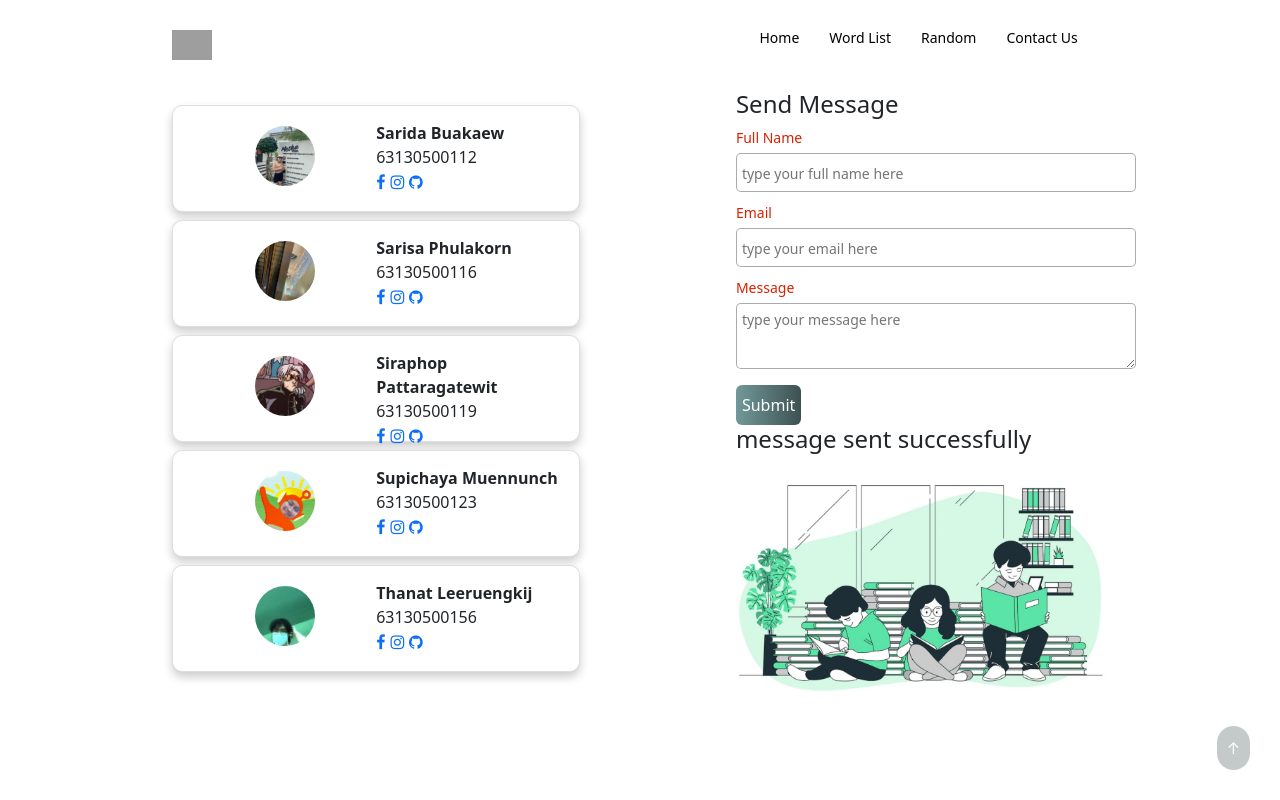
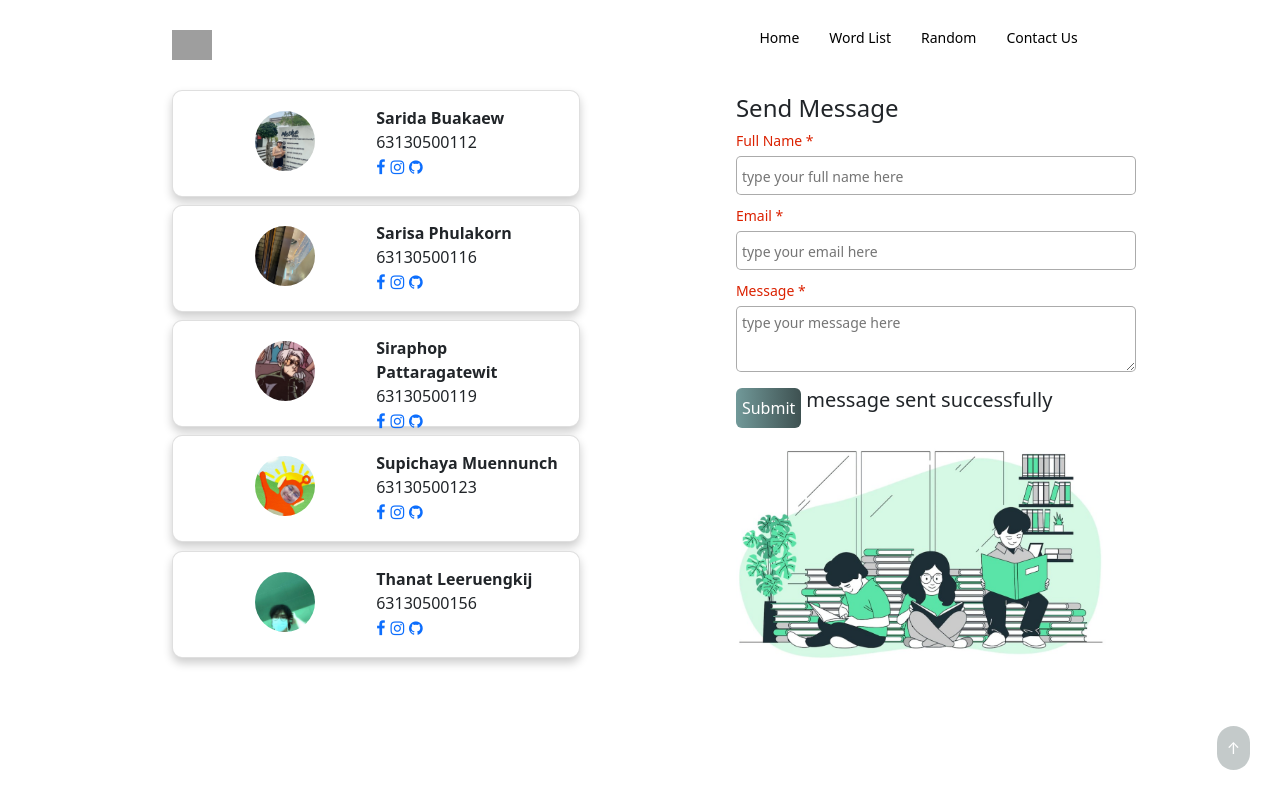
Before and after one commit to phop-parker/SEC-3-GROUP3-WORDGLOSSARY, a Vue app: page /contact in a window 1280 px wide. Both pictures are taken after typing "Sample", "name@example.com", "Sample" into the empty fields and a click on the button "Submit". Built offline with nearby package versions, Linux system fonts and the light colour scheme; no server answers; grey boxes are pictures that could not be loaded.

Commit message:
detect sending undefined at contact us form

```diff
--- a/data/db.json
+++ b/data/db.json
@@ -24,7 +24,52 @@
       "id": 1
     },
     {
-      "id": 2
+      "name": "rte",
+      "email": "wertw",
+      "message": "ewrtr",
+      "id": 3
+    },
+    {
+      "name": "fyu",
+      "email": "kok",
+      "message": "p",
+      "id": 4
+    },
+    {
+      "name": "fgh",
+      "email": "fghdf",
+      "message": "hgfd",
+      "id": 5
+    },
+    {
+      "name": "ghdf",
+      "email": "gdfh",
+      "message": "dfghdf",
+      "id": 6
+    },
+    {
+      "name": "fdg",
+      "email": "fdsg",
+      "message": "dfgsd",
+      "id": 7
+    },
+    {
+      "name": "vfffg",
+      "email": "dsgdf",
+      "message": "gffdsg",
+      "id": 8
+    },
+    {
+      "name": "rthtr",
+      "email": "htrh",
+      "message": "htrhr",
+      "id": 9
+    },
+    {
+      "name": "dfgdfg",
+      "email": "fdgdfg",
+      "message": "xzcxzc",
+      "id": 10
     }
   ]
 }
--- a/src/components/ContactUsForm.vue
+++ b/src/components/ContactUsForm.vue
@@ -10,10 +10,16 @@ const props = defineProps({
 	status: {
 		type: Boolean,
 		default: false
+	},
+	failed:{
+		type:String,
+		default:""
 	}
 })
 
+
 const isSuccess = computed(() => props.status)
+const isFailed = computed(()=> props.failed)
 const msgDetails = computed(() => {
 	return {
 		name: props.contactUs.name,
@@ -28,7 +34,7 @@ const msgDetails = computed(() => {
 		<div class="form-container">
 			<h4>Send Message</h4>
 			<div>
-				<p class="label">Full Name</p>
+				<p class="label">Full Name *</p>
 				<input
 					class="input"
 					type="text"
@@ -37,7 +43,7 @@ const msgDetails = computed(() => {
 				/>
 			</div>
 			<div>
-				<p class="label">Email</p>
+				<p class="label">Email *</p>
 				<input
 					class="input"
 					type="text"
@@ -46,24 +52,36 @@ const msgDetails = computed(() => {
 				/>
 			</div>
 			<div>
-				<p class="label">Message</p>
+				<p class="label">Message *</p>
 				<textarea
 					class="input"
 					placeholder="type your message here"
 					v-model="msgDetails.message"
 				></textarea>
 			</div>
-			<div>
+			<div class="btnStatus">
 				<button class="submitBtn" @click="$emit('sendMessage', msgDetails)">
 					Submit
 				</button>
-				<h4 v-show="isSuccess">message sent successfully</h4>
+				<h5 v-show="isSuccess">message sent successfully</h5>
+				<div class="failed">
+				<h5 v-show="isFailed=='allMessageDetail'">Please type in the input first</h5>
+				<h5 v-show="isFailed=='name'">Please insert your name first</h5>
+				<h5 v-show="isFailed=='email'">Please insert your email first</h5>
+				<h5 v-show="isFailed=='message'">Please insert message first</h5>
+				</div>
 			</div>
 		</div>
 	</div>
 </template>
 
 <style scoped>
+.failed{
+	color: red;
+}
+.btnStatus{
+	display: inline-flex;
+}
 .label {
 	color: rgb(219, 33, 0);
 	font-weight: 500;
@@ -103,6 +121,7 @@ const msgDetails = computed(() => {
 	border-radius: 6px;
 	outline: none;
 	border: 0;
+	margin-right: 5px;
 }
 .submitBtn:hover {
 	cursor: pointer;
--- a/src/views/ContactUs.vue
+++ b/src/views/ContactUs.vue
@@ -67,7 +67,30 @@ const toggleSuccess = () =>
 		? (isSuccess.value = true)
 		: (isSuccess.value = false)
 
+const resetFailedSubmit = () => {
+	failedSubmit.value = ""
+}
+
+const failedSubmit = ref()
 const sendMessagetoDb = async (msgDetails) => {
+	if(msgDetails.name == undefined && msgDetails.email == undefined&&msgDetails.message==undefined){
+	failedSubmit.value = 'allMessageDetail'
+	console.log(failedSubmit.value)
+	setTimeout(resetFailedSubmit,3000)
+	}
+	else if(msgDetails.name==undefined||msgDetails.name==''){
+	failedSubmit.value = 'name'
+	console.log(failedSubmit.value)
+	setTimeout(resetFailedSubmit,3000)
+	}else if(msgDetails.email==undefined||msgDetails.email==''){
+	failedSubmit.value = 'email'
+	console.log(failedSubmit.value)
+	setTimeout(resetFailedSubmit,3000)
+	}else if(msgDetails.message==undefined||msgDetails.message==''){
+	failedSubmit.value = 'message'
+	console.log(failedSubmit.value)
+	setTimeout(resetFailedSubmit,3000)
+	}else{
 	const res = await fetch(`http://localhost:5000/message`, {
 		method: 'POST',
 		headers: {
@@ -88,6 +111,7 @@ const sendMessagetoDb = async (msgDetails) => {
 	msg.value = {}
 	setTimeout(toggleSuccess, 2000)
 }
+}
 </script>
 
 <template>
@@ -103,6 +127,7 @@ const sendMessagetoDb = async (msgDetails) => {
 					@sendMessage="sendMessagetoDb"
 					:contactUs="msg"
 					:status="isSuccess"
+					:failed="failedSubmit"
 				/>
 				<img src="../assets/reading-book.jpg" />
 			</div>
```
